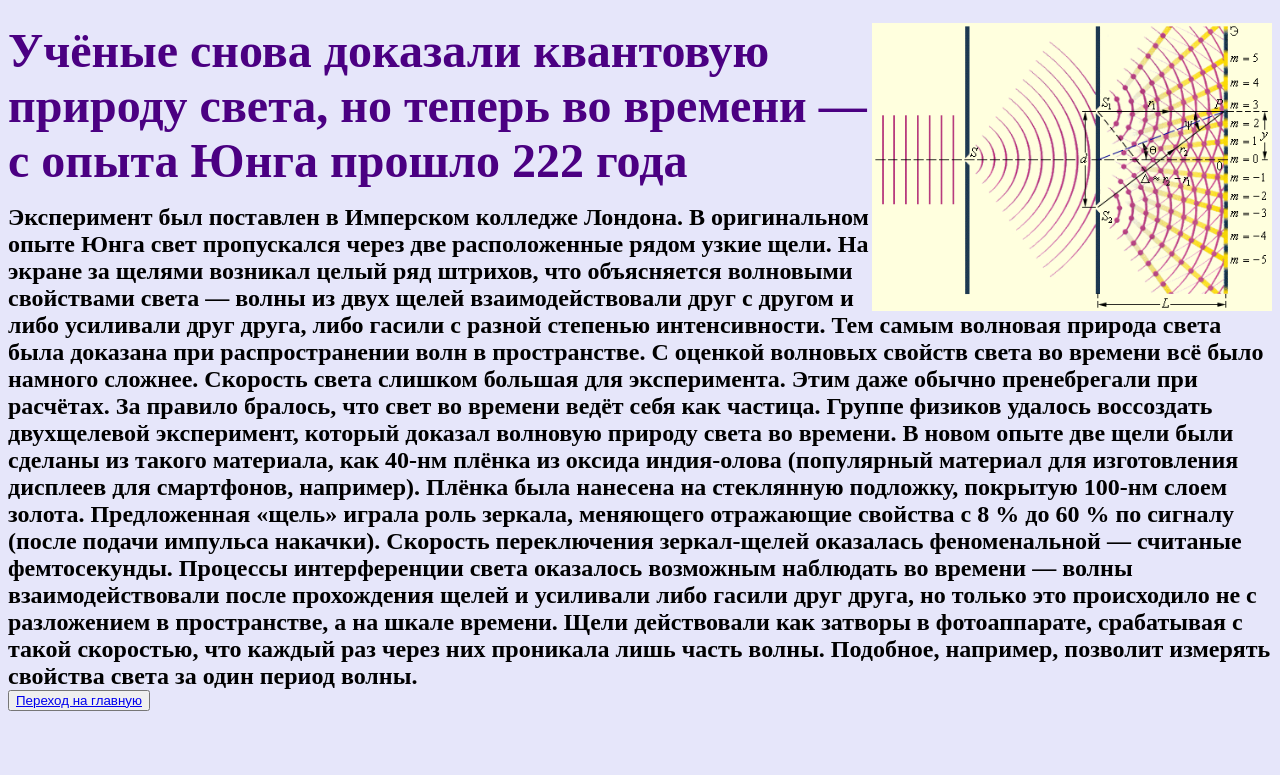
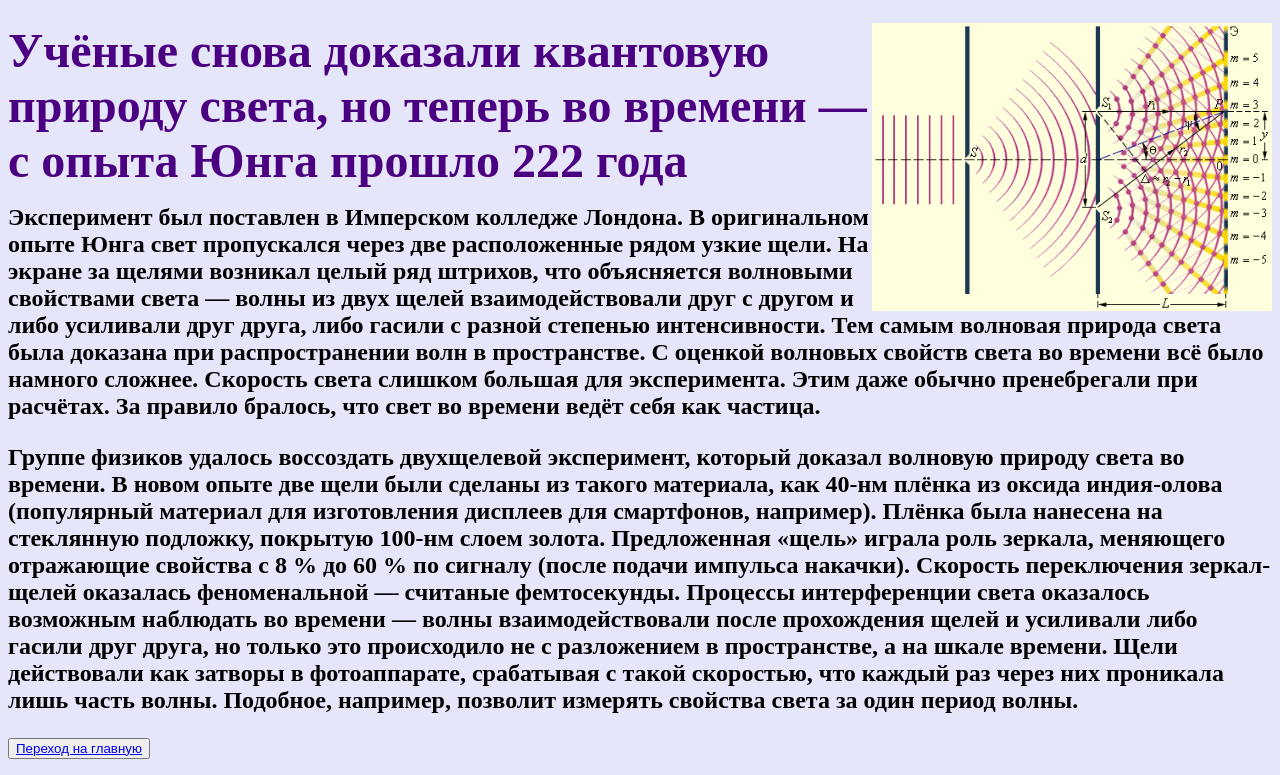
Before and after one commit to myorvic/nauka, a plain HTML site: page html/4.html in a window 1280 px wide. Shown: the part 102-877 px from the top of the page. Before the commit the page ends 829 px from the top, so only its background shows below. Drawn offline with Linux system fonts and the light colour scheme.

Commit message:
Update 4.html

```diff
--- a/html/4.html
+++ b/html/4.html
@@ -11,10 +11,10 @@
 <span style="color: black;">
 <font size="5"><b>
 Эксперимент был поставлен в Имперском колледже Лондона. В оригинальном опыте Юнга свет пропускался через две расположенные рядом узкие щели. На экране за щелями возникал целый ряд штрихов, что объясняется волновыми свойствами света — волны из двух щелей взаимодействовали друг с другом и либо усиливали друг друга, либо гасили с разной степенью интенсивности. Тем самым волновая природа света была доказана при распространении волн в пространстве.
-С оценкой волновых свойств света во времени всё было намного сложнее. Скорость света слишком большая для эксперимента. Этим даже обычно пренебрегали при расчётах. За правило бралось, что свет во времени ведёт себя как частица. Группе физиков удалось воссоздать двухщелевой эксперимент, который доказал волновую природу света во времени.
+С оценкой волновых свойств света во времени всё было намного сложнее. Скорость света слишком большая для эксперимента. Этим даже обычно пренебрегали при расчётах. За правило бралось, что свет во времени ведёт себя как частица. <p>Группе физиков удалось воссоздать двухщелевой эксперимент, который доказал волновую природу света во времени.
 В новом опыте две щели были сделаны из такого материала, как 40-нм плёнка из оксида индия-олова (популярный материал для изготовления дисплеев для смартфонов, например). Плёнка была нанесена на стеклянную подложку, покрытую 100-нм слоем золота. Предложенная «щель» играла роль зеркала, меняющего отражающие свойства с 8 % до 60 % по сигналу (после подачи импульса накачки).
 Скорость переключения зеркал-щелей оказалась феноменальной — считаные фемтосекунды. Процессы интерференции света оказалось возможным наблюдать во времени — волны взаимодействовали после прохождения щелей и усиливали либо гасили друг друга, но только это происходило не с разложением в пространстве, а на шкале времени. Щели действовали как затворы в фотоаппарате, срабатывая с такой скоростью, что каждый раз через них проникала лишь часть волны. Подобное, например, позволит измерять свойства света за один период волны.
-</font>
+</p></font>
 </span>
  <form action="file:///C:/Users/user/Documents/%D0%A5%D0%B0%D0%BC%D0%B8%D0%B4%D1%83%D0%BB%D0%BB%D0%B8%D0%BD%D0%B0%2011%D0%90/%D0%BF%D1%80%D0%BE%D0%B5%D0%BA%D1%82/%D0%93%D0%BB%D0%B0%D0%B2%D0%BD%D1%8B%D0%B9.html">
    <button><a href="https://myorvic.github.io/nauka/">Переход  на главную</a></button>
```
